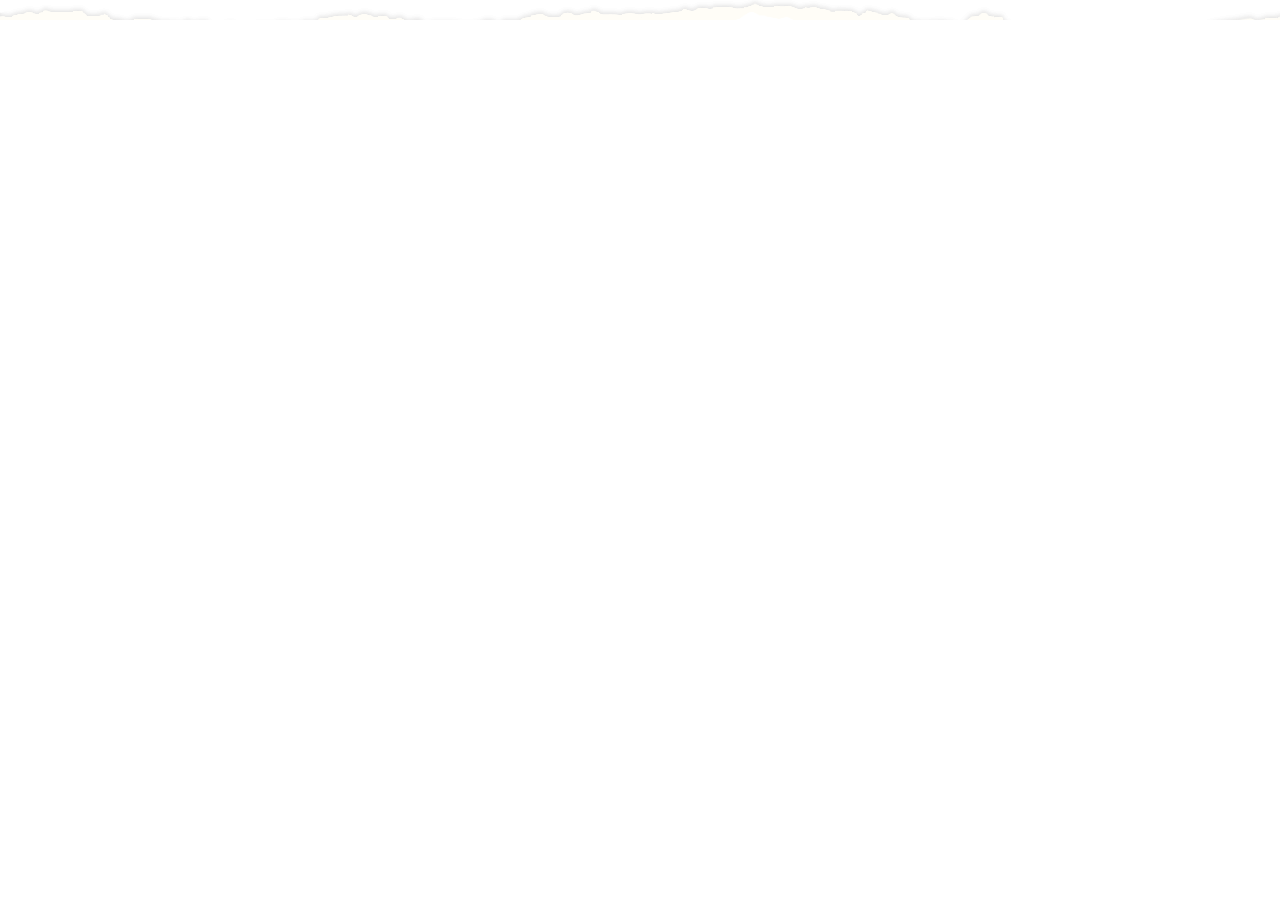
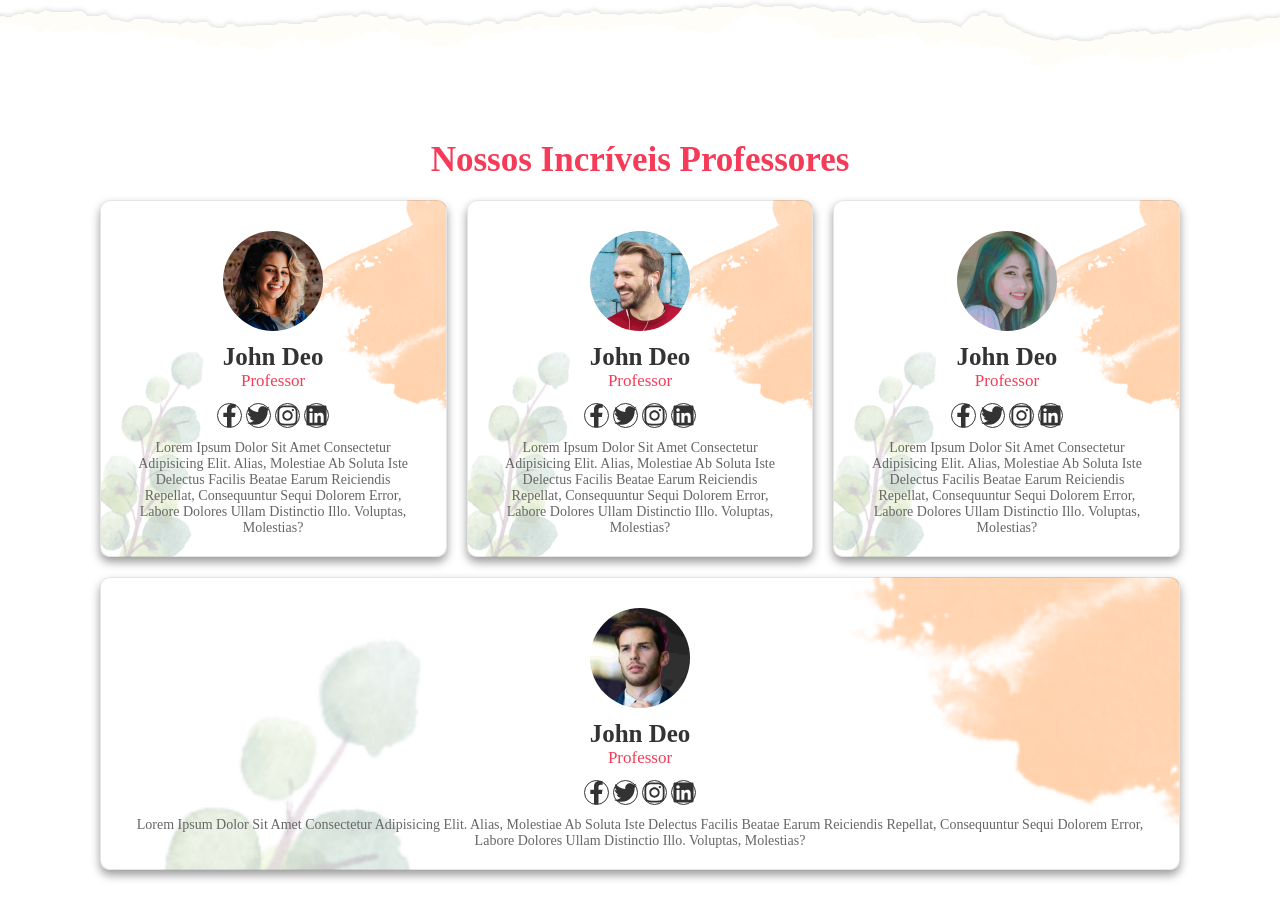
Before and after one commit to guibafica/Kindergarten_frontend, a Next.js app: page / in a window 1280 px wide. Shown: the part 3180-4098 px from the top of the page. Before the commit the page ends 3200 px from the top, so only its background shows below. Built offline with nearby package versions, Linux system fonts and the light colour scheme.

Commit message:
CHORE: Finalizes teachers section

```diff
--- a/src/pages/home.module.scss
+++ b/src/pages/home.module.scss
@@ -374,7 +374,7 @@
       flex: 1 1 30rem;
       margin: 1rem;
       border-radius: 1rem;
-      box-shadow: 0 0.5rem 1rem rgba(0, 0, 0, 0.1);
+      box-shadow: 0 0.5rem 1rem rgba(0, 0, 0, 0.5);
       position: relative;
       cursor: pointer;
 
@@ -420,6 +420,87 @@
   }
 }
 // Fim services section
+
+// // ~~~~~~~~~~~~~~~~~~~~~~~~~~~~~~~~~~~~~~~~~~~~~~~~~~~~~~~~~~~~~~~~~~~~~~~~~~
+
+// Começo teachers section
+.teacher {
+  // background: url(../../public/images/background.png) no-repeat;
+  // background-size: cover;
+  // background-position: center;
+
+  .heading {
+    text-align: center;
+    color: var(--red);
+    padding: 1rem;
+    font-size: 3.5rem;
+  }
+
+  .boxContainer {
+    display: flex;
+    align-items: center;
+    justify-content: center;
+    flex-wrap: wrap;
+
+    .box {
+      flex: 1 1 27rem;
+      padding: 2rem 3rem;
+      margin: 1rem;
+      box-shadow:  0 0.5rem 1rem rgba(0, 0, 0, 0.4);
+      border: 0.1rem solid rgba(0, 0, 0, 0.1);
+      border-radius: 1rem;
+      text-align: center;
+      background: url(../../public/images/card-bg1.png) no-repeat;
+      background-size: cover;
+      background-position: center;
+
+      .share {
+        padding: 1rem 0;
+
+        svg {
+          height: 2.5rem;
+          width: 2.5rem;
+          line-height: 4.5rem;
+          border-radius: 50%;
+          border: 0.1rem solid #333;
+          color: #333;
+          font-size: 1.7rem;
+          margin: 0.2rem;
+
+          &:hover {
+            background: var(--red);
+            color: #fff;
+            border-color: var(--red);
+          }
+        }
+      }
+
+      img {
+        height: 12rem;
+        width: 12rem;
+        padding: 1rem;
+        border-radius: 50%;
+        object-fit: cover;
+      }
+
+      h3 {
+        font-size: 2.5rem;
+        color: #333;
+      }
+
+      span {
+        font-size: 1.7rem;
+        color: var(--red);
+      }
+
+      p {
+        color: #666;
+        font-size: 1.4rem;
+      }
+    }
+  }
+}
+// Fim teachers section
 
 // // ~~~~~~~~~~~~~~~~~~~~~~~~~~~~~~~~~~~~~~~~~~~~~~~~~~~~~~~~~~~~~~~~~~~~~~~~~~
 
--- a/src/pages/index.tsx
+++ b/src/pages/index.tsx
@@ -200,7 +200,7 @@ export default function Home() {
       {/* Fim about section */}
 
       {/* Começo services section */}
-      <section className={styles.services} id="services"> {/* up-and-down */}
+      <section className={styles.services} id="services">
         <h1 className={styles.heading}> O que ensinamos a seus filhos </h1>
 
         <div className={styles.boxContainer}>
@@ -255,6 +255,102 @@ export default function Home() {
       </section>
       {/* Fim services section */}
 
+      {/* Começo teachers section */}
+      <section className={styles.teacher} id="teacher">
+        <h1 className={styles.heading}>Nossos incríveis professores</h1>
+
+        <div className={styles.boxContainer}>
+          <div className={styles.box}>
+            <img src="images/teacher-1.png" alt="" />
+
+            <h3>john deo</h3>
+
+            <span>Professor</span>
+
+            <div className={styles.share}>
+              <a href="#" className="fab fa-facebook-f"></a>
+              <a href="#" className="fab fa-twitter"></a>
+              <a href="#" className="fab fa-instagram"></a>
+              <a href="#" className="fab fa-linkedin"></a>
+            </div>
+
+            <p>
+              Lorem ipsum dolor sit amet consectetur adipisicing elit. Alias,
+              molestiae ab soluta iste delectus facilis beatae earum reiciendis
+              repellat, consequuntur sequi dolorem error, labore dolores ullam
+              distinctio illo. Voluptas, molestias?
+            </p>
+          </div>
+
+          <div className={styles.box}>
+            <img src="images/teacher-2.png" alt="" />
+
+            <h3>john deo</h3>
+
+            <span>Professor</span>
+
+            <div className={styles.share}>
+              <a href="#" className="fab fa-facebook-f"></a>
+              <a href="#" className="fab fa-twitter"></a>
+              <a href="#" className="fab fa-instagram"></a>
+              <a href="#" className="fab fa-linkedin"></a>
+            </div>
+
+            <p>
+              Lorem ipsum dolor sit amet consectetur adipisicing elit. Alias,
+              molestiae ab soluta iste delectus facilis beatae earum reiciendis
+              repellat, consequuntur sequi dolorem error, labore dolores ullam
+              distinctio illo. Voluptas, molestias?
+            </p>
+          </div>
+
+          <div className={styles.box}>
+            <img src="images/teacher-3.png" alt="" />
+
+            <h3>john deo</h3>
+
+            <span>Professor</span>
+
+            <div className={styles.share}>
+              <a href="#" className="fab fa-facebook-f"></a>
+              <a href="#" className="fab fa-twitter"></a>
+              <a href="#" className="fab fa-instagram"></a>
+              <a href="#" className="fab fa-linkedin"></a>
+            </div>
+
+            <p>
+              Lorem ipsum dolor sit amet consectetur adipisicing elit. Alias,
+              molestiae ab soluta iste delectus facilis beatae earum reiciendis
+              repellat, consequuntur sequi dolorem error, labore dolores ullam
+              distinctio illo. Voluptas, molestias?
+            </p>
+          </div>
+
+          <div className={styles.box}>
+            <img src="images/teacher-4.png" alt="" />
+
+            <h3>john deo</h3>
+
+            <span>Professor</span>
+
+            <div className={styles.share}>
+              <a href="#" className="fab fa-facebook-f"></a>
+              <a href="#" className="fab fa-twitter"></a>
+              <a href="#" className="fab fa-instagram"></a>
+              <a href="#" className="fab fa-linkedin"></a>
+            </div>
+
+            <p>
+              Lorem ipsum dolor sit amet consectetur adipisicing elit. Alias,
+              molestiae ab soluta iste delectus facilis beatae earum reiciendis
+              repellat, consequuntur sequi dolorem error, labore dolores ullam
+              distinctio illo. Voluptas, molestias?
+            </p>
+          </div>
+        </div>
+      </section>
+      {/* Fim teachers section */}
+
       {/* Começo footer section */}
       {/* <div className={styles.footer}>
         <div className={styles.boxContainer}>
```
Also changed, not shown: public/index.txt, public/style.txt.
